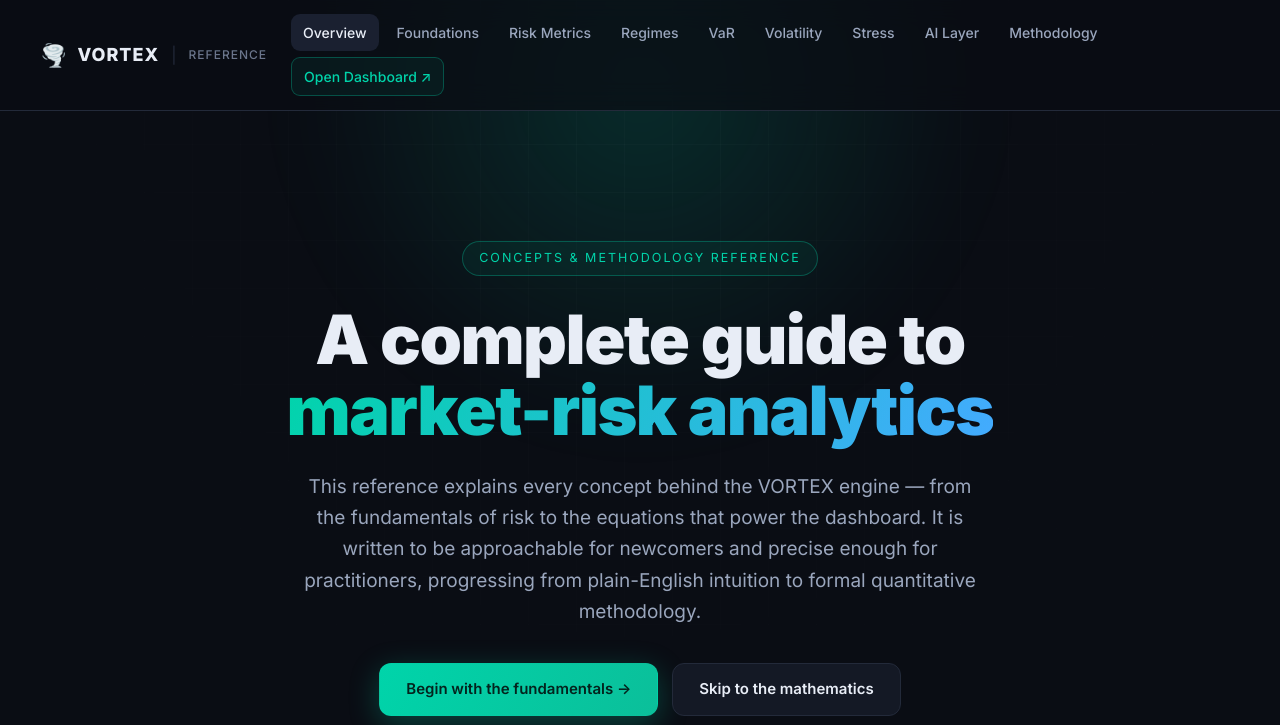
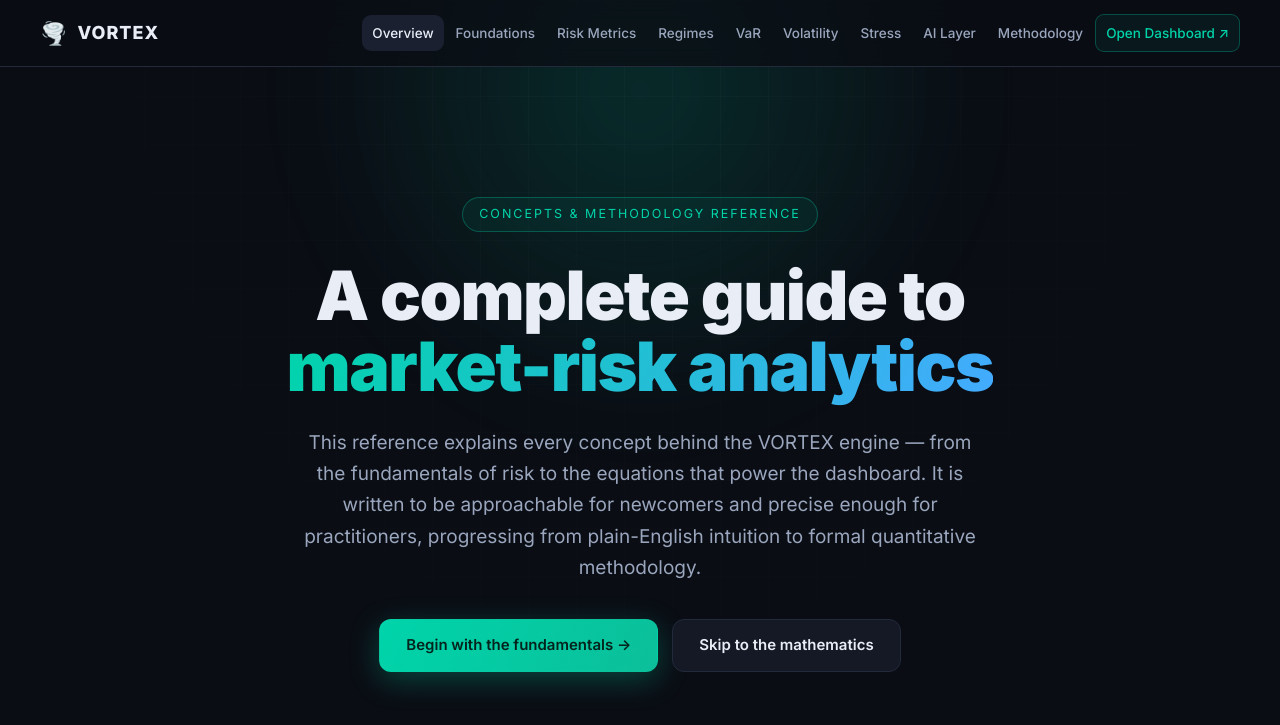
Before and after one commit to IshaPatro/VORTEX, a plain HTML site: page site/index.html in a window 1280 px wide. Shown: the top 725 px of the page. Drawn offline with Linux system fonts and the light colour scheme.

Commit message:
Fixed Navbar

```diff
--- a/assets/dashboard.css
+++ b/assets/dashboard.css
@@ -33,12 +33,13 @@
 /* Top bar */
 .topbar { position: sticky; top: 0; z-index: 50; background: rgba(8,11,17,0.78); backdrop-filter: blur(14px); border-bottom: 1px solid var(--border); }
 .topbar-inner { max-width: var(--maxw); margin: 0 auto; display: flex; align-items: center; justify-content: space-between; gap: 20px; padding: 12px clamp(16px,3vw,32px); }
-.brand { display: flex; align-items: baseline; gap: 8px; text-decoration: none; font-weight: 800; }
+.brand { display: flex; align-items: baseline; gap: 8px; text-decoration: none; font-weight: 800; flex-shrink: 0; }
 .brand-mark { font-size: 20px; }
 .brand-text { letter-spacing: 1px; font-size: 18px; }
 .brand-sub { font-size: 12px; color: var(--text-mute); font-weight: 500; letter-spacing: 1px; text-transform: uppercase; }
-.topnav { display: flex; gap: 4px; flex-wrap: wrap; align-items: center; }
-.topnav a { text-decoration: none; color: var(--text-dim); font-size: 14px; font-weight: 500; padding: 7px 12px; border-radius: 9px; transition: all .16s ease; }
+.topnav { display: flex; gap: 2px; flex-wrap: nowrap; align-items: center; overflow-x: auto; -ms-overflow-style: none; scrollbar-width: none; }
+.topnav::-webkit-scrollbar { display: none; }
+.topnav a { text-decoration: none; color: var(--text-dim); font-size: 13.5px; font-weight: 500; padding: 7px 10px; border-radius: 9px; transition: all .16s ease; white-space: nowrap; }
 .topnav a:hover { color: var(--text); background: var(--surface-2); }
 .topnav .nav-pill { color: var(--teal); border: 1px solid rgba(0,212,170,0.3); background: rgba(0,212,170,0.06); }
 
--- a/site/index.html
+++ b/site/index.html
@@ -19,8 +19,6 @@
     <a href="#top" class="brand">
       <span class="brand-mark">🌪️</span>
       <span class="brand-text">VORTEX</span>
-      <span class="brand-divider">|</span>
-      <span class="brand-sub">Reference</span>
     </a>
     <nav class="nav-links" id="navLinks">
       <a href="#overview">Overview</a>
--- a/site/styles.css
+++ b/site/styles.css
@@ -60,13 +60,14 @@
   backdrop-filter: blur(14px);
   border-bottom: 1px solid var(--border);
 }
-.brand { display: flex; align-items: center; gap: 10px; text-decoration: none; color: var(--text); font-weight: 800; }
+.brand { display: flex; align-items: center; gap: 10px; text-decoration: none; color: var(--text); font-weight: 800; flex-shrink: 0; }
 .brand-mark { font-size: 22px; }
 .brand-text { letter-spacing: 1px; font-size: 18px; }
-.nav-links { display: flex; gap: 6px; flex-wrap: wrap; }
+.nav-links { display: flex; gap: 2px; flex-wrap: nowrap; align-items: center; overflow-x: auto; -ms-overflow-style: none; scrollbar-width: none; }
+.nav-links::-webkit-scrollbar { display: none; }
 .nav-links a {
-  color: var(--text-dim); text-decoration: none; font-size: 14px; font-weight: 500;
-  padding: 7px 12px; border-radius: 9px; transition: all .18s ease;
+  color: var(--text-dim); text-decoration: none; font-size: 13.5px; font-weight: 500;
+  padding: 7px 10px; border-radius: 9px; transition: all .18s ease; white-space: nowrap;
 }
 .nav-links a:hover, .nav-links a.active { color: var(--text); background: var(--surface-2); }
 .nav-toggle { display: none; background: none; border: none; color: var(--text); font-size: 22px; cursor: pointer; }
```
Also changed, not shown: index.html (+0 -1 lines).
